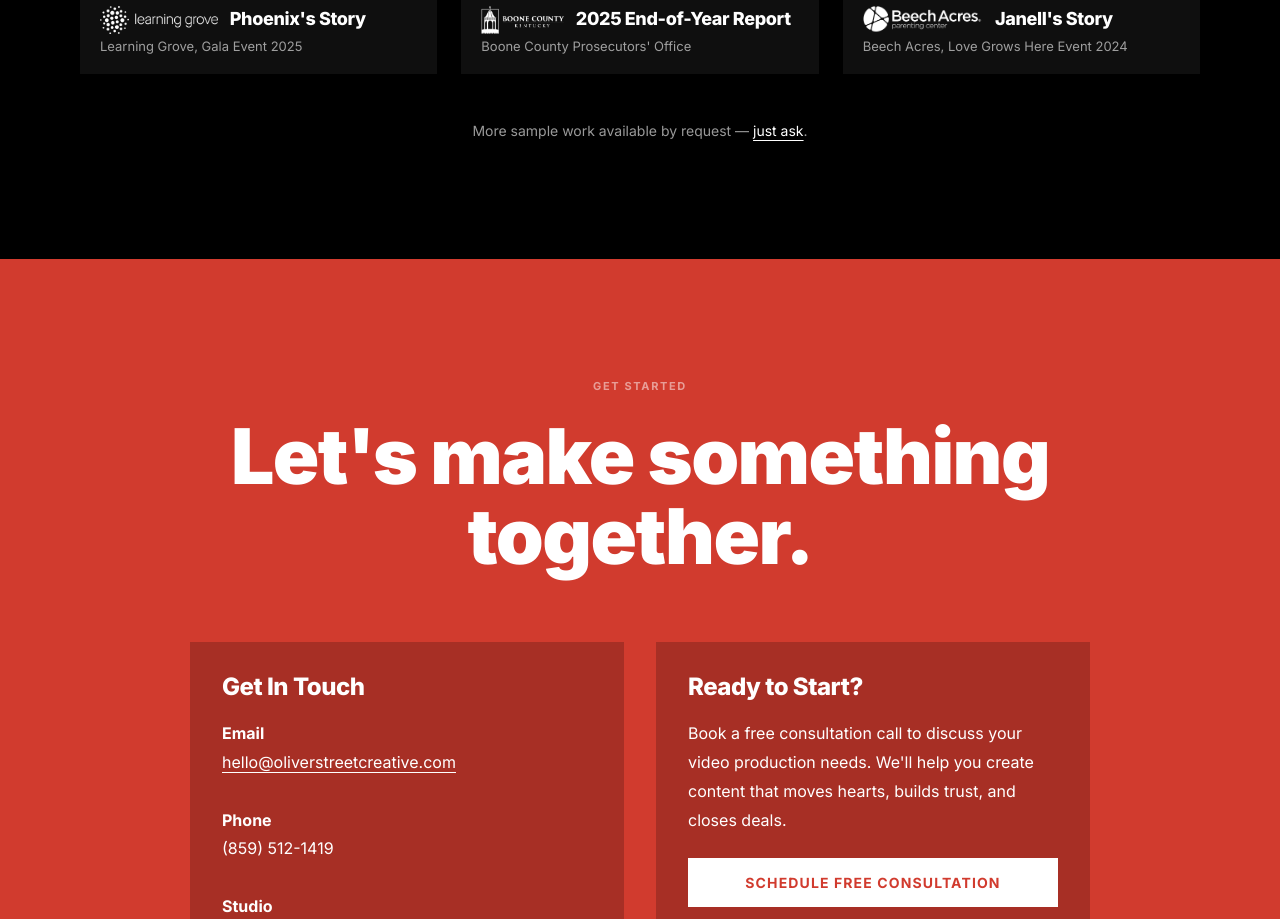
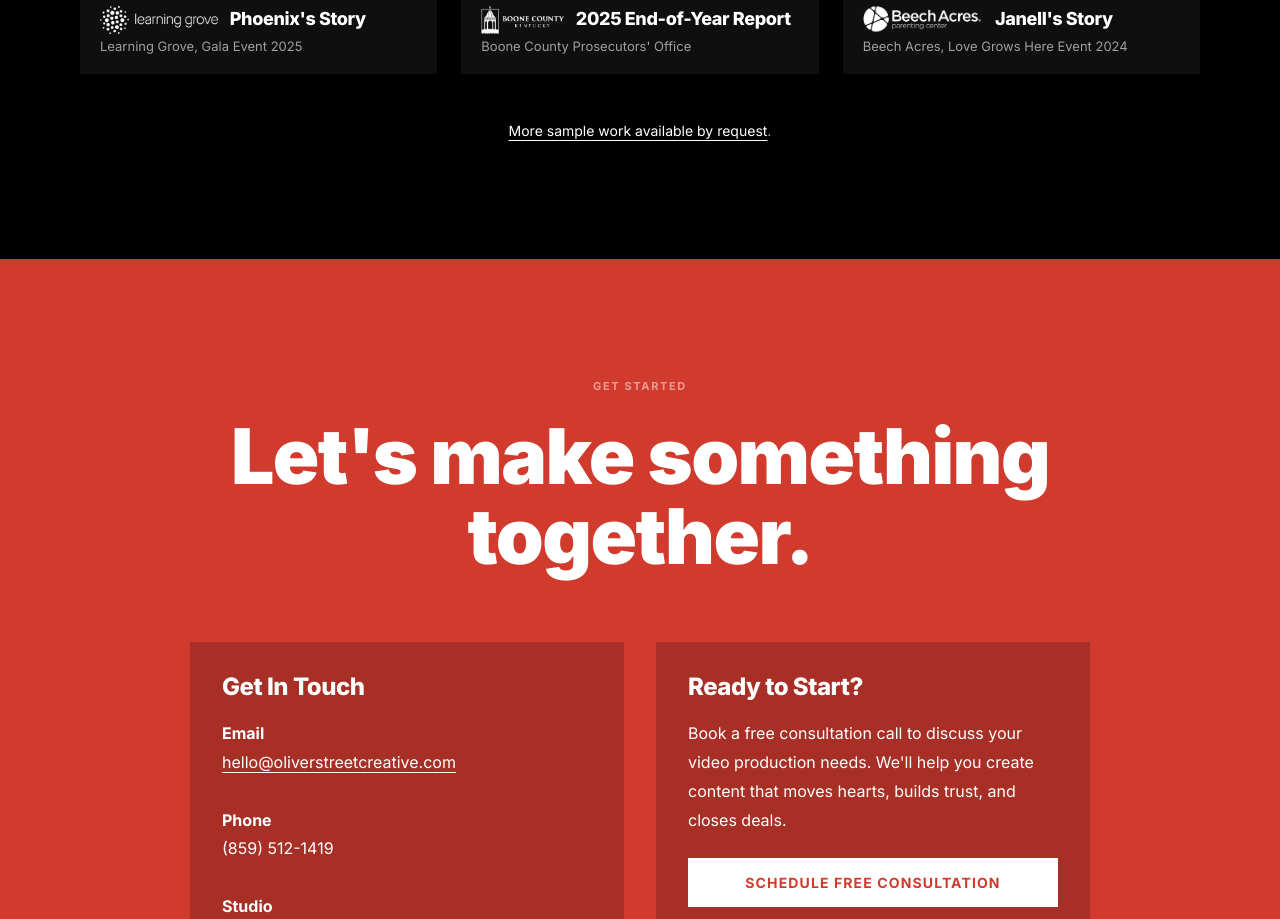
Before and after one commit to oliverstreetcreative/osc-website, a Next.js app: page / in a window 1280 px wide. Shown: the part 4700-5619 px from the top of the page. Built offline with nearby package versions, Linux system fonts and the light colour scheme; no server answers.

Commit message:
Homepage: trim 'just ask' from the sample-work-by-request line
Co-Authored-By: Claude Fable 5 <noreply@anthropic.com>
Claude-Session: https://claude.ai/code/session_01EPcZfoYQvaDJHtsD7fjGAE

```diff
--- a/app/page.tsx
+++ b/app/page.tsx
@@ -901,9 +901,8 @@ export default function HomePage() {
           </div>
 
           <p style={{ textAlign: "center", marginTop: "48px", fontSize: "14px", color: "rgba(255,255,255,0.6)" }}>
-            More sample work available by request —{" "}
             <a href="#contact" onClick={handleNavClick} style={{ color: "white", textDecoration: "underline", textUnderlineOffset: "4px" }}>
-              just ask
+              More sample work available by request
             </a>.
           </p>
         </section>
```
